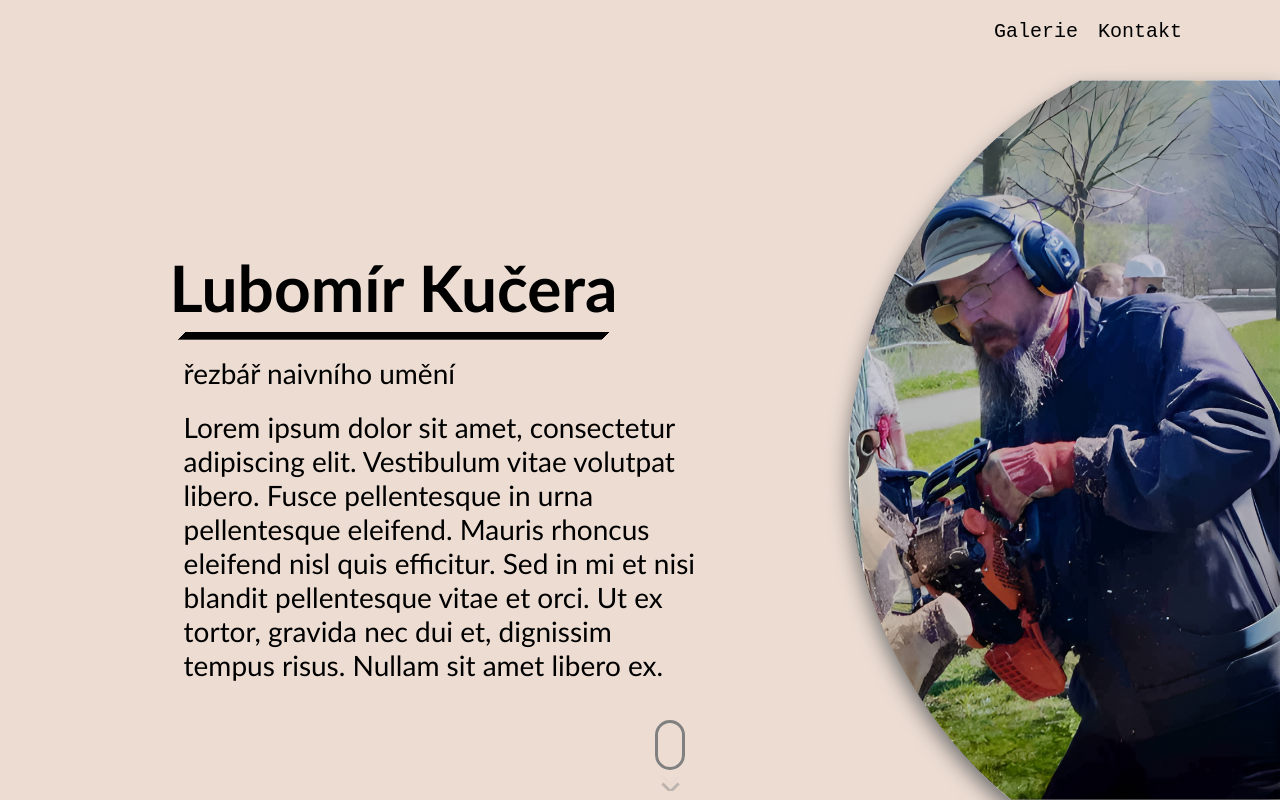
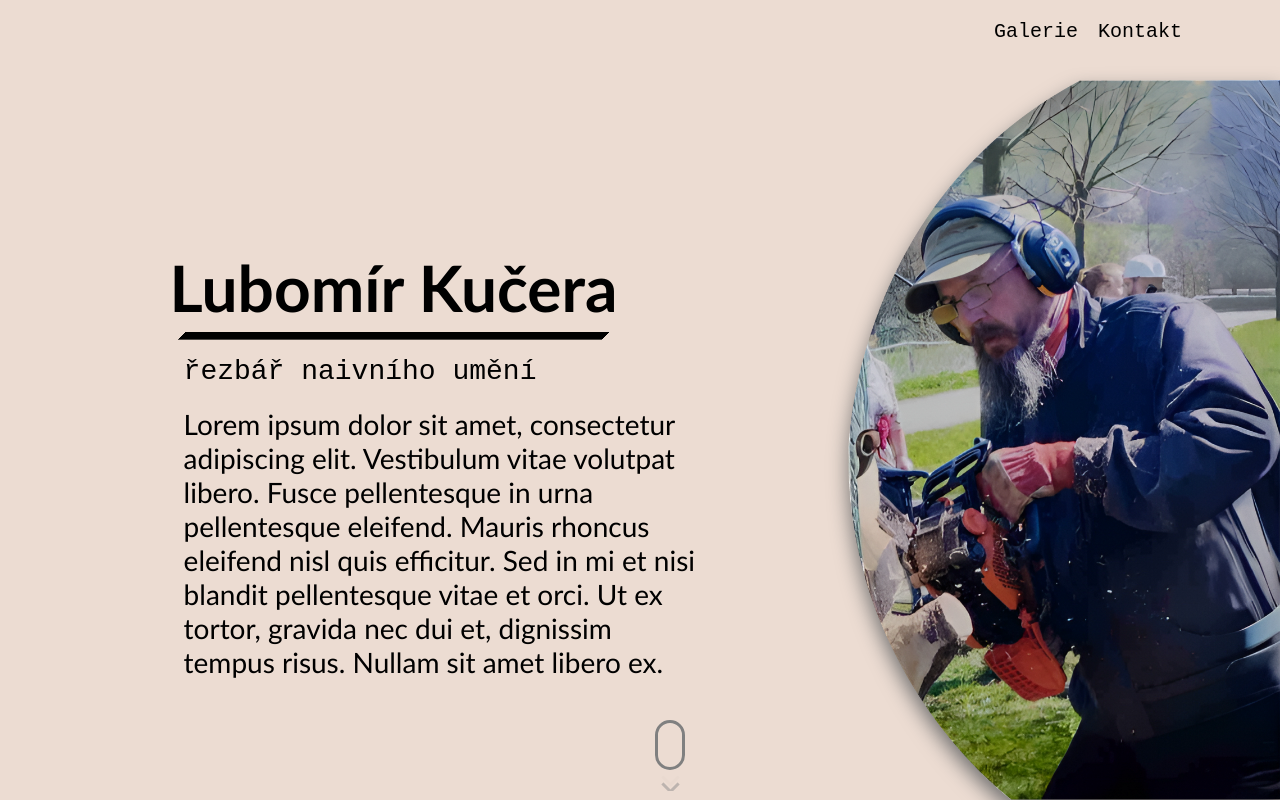
Before and after one commit to Flamchu/lubomirkucera, a React (Vite) app: page / in a window 1280 px wide. Shown: the top 800 px of the page. Built offline with nearby package versions, Linux system fonts and the light colour scheme; no server answers.

Commit message:
landing page text twisting

```diff
--- a/src/pages/Home.tsx
+++ b/src/pages/Home.tsx
@@ -23,7 +23,7 @@ const Home: React.FC = () => {
 			<div className="intro">
 				<div className="intro-text">
 				<h2><span>Lubomír Kučera</span></h2>
-					<p>řezbář naivního umění</p>
+					<p id="courier">řezbář naivního umění</p>
 					<p>Lorem ipsum dolor sit amet, consectetur adipiscing elit. Vestibulum vitae volutpat libero. Fusce pellentesque in urna pellentesque eleifend. Mauris rhoncus eleifend nisl quis efficitur. Sed in mi et nisi blandit pellentesque vitae et orci. Ut ex tortor, gravida nec dui et, dignissim tempus risus. Nullam sit amet libero ex.</p>
 				</div>
 				<img src={Lubos} alt="Lubomír Kučera" />
--- a/src/scss/Home.scss
+++ b/src/scss/Home.scss
@@ -58,9 +58,13 @@
 			overflow:visible;
 		  }
 		p {
+			font-family: 'Trebuchet MS', 'Lucida Sans Unicode', 'Lucida Grande', 'Lucida Sans', Arial, sans-serif;
 			margin: 20px 30px;
 			font-size: 28px;
 			max-width: 40vw;
+		}
+		#courier{
+			font-family: 'Courier New', Courier, monospace;
 		}
 	}
 }
```
